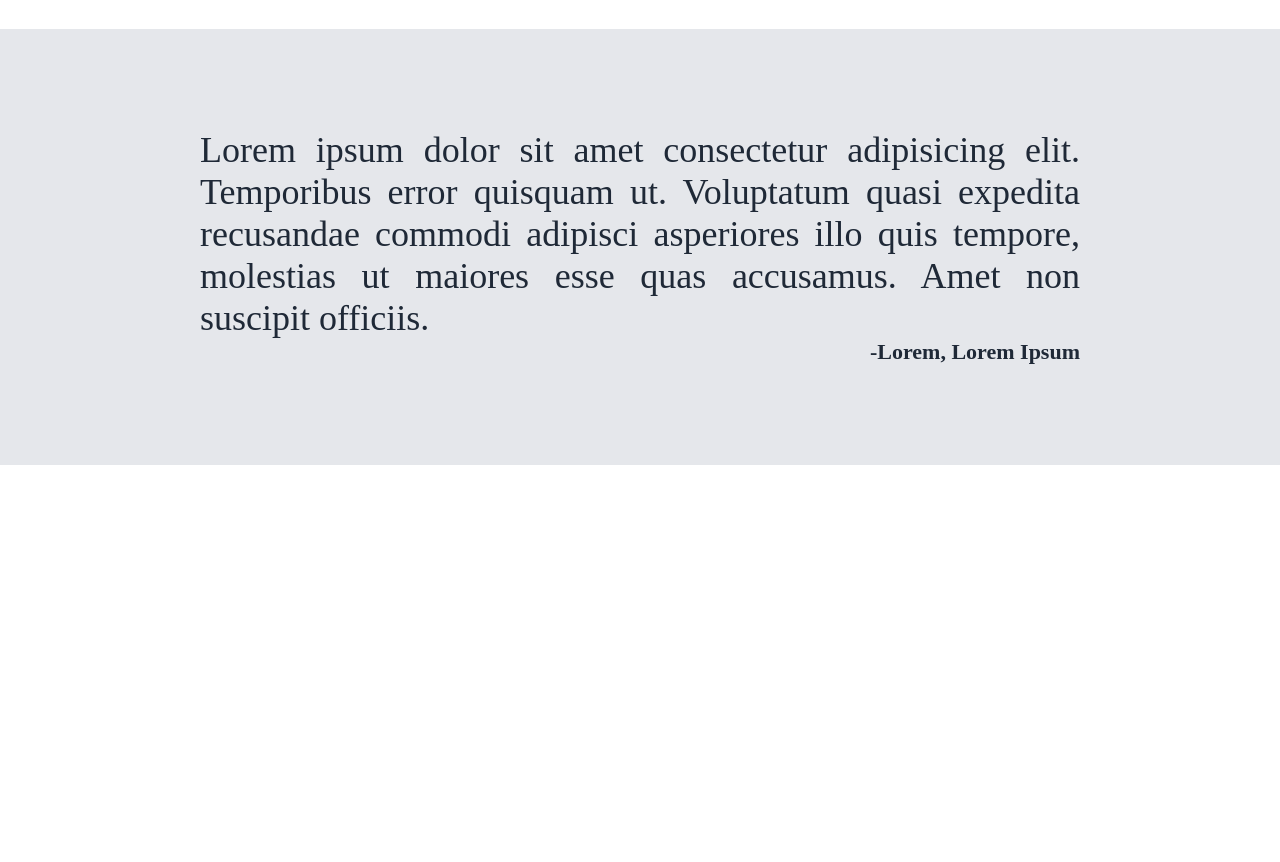
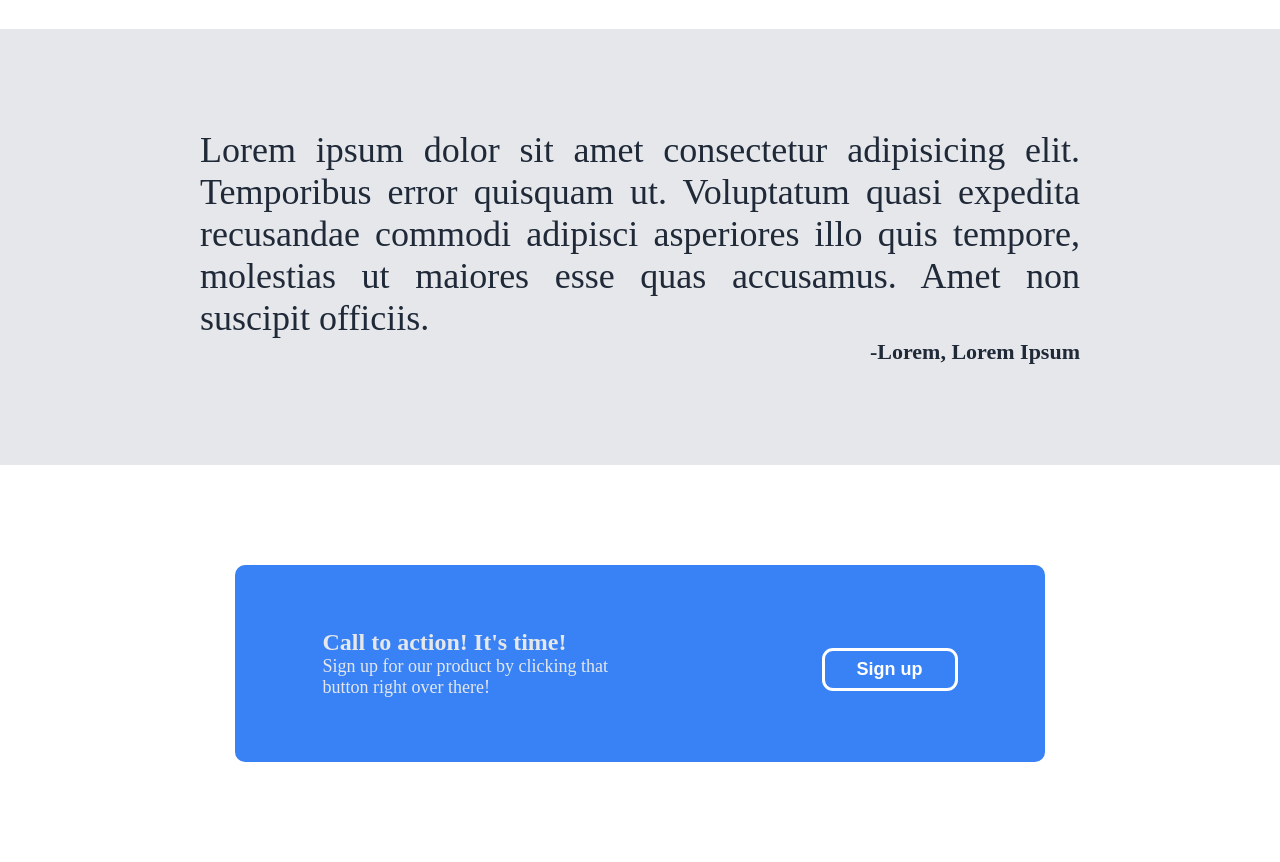
Before and after one commit to lucasgit13/full-website, a plain HTML site: page index.html in a window 1280 px wide. Shown: the part 755-1617 px from the top of the page. Before the commit the page ends 1220 px from the top, so only its background shows below. Drawn offline with Linux system fonts and the light colour scheme.

Commit message:
add action

```diff
--- a/index.html
+++ b/index.html
@@ -64,6 +64,16 @@
             <div class="quote-author">-Lorem, Lorem Ipsum</div>
         </div>
     </div>
+
+    <div class="action">
+        <div class="action-container">
+            <div class="left">
+                <div class="action-title">Call to action! It's time!</div>
+                <div class="action-text">Sign up for our product by clicking that button right over there!</div>
+            </div>
+            <button class="action-button">Sign up</button>
+        </div>
+    </div>
 </body>
 
 </html>
--- a/styles.css
+++ b/styles.css
@@ -165,3 +165,44 @@ ul {
     font-weight: bolder;
     color: #1f2937;
 }
+
+/* ACTION */
+
+.action {
+    display: flex;
+    justify-content: center;
+    align-items: center;
+    padding: 100px;
+}
+
+.action-container {
+    background-color: #3882f6;
+    display: flex;
+    justify-content: space-around;
+    align-items: center;
+    padding: 64px 0;
+    border-radius: 10px;
+    flex-basis: 75%;
+}
+
+.action-title {
+    font-size: 24px;
+    font-weight: bolder;
+    color: #e5e7eb;
+}
+
+.action-text {
+    font-size: 18px;
+    color: #e5e7eb;
+}
+
+.action-button {
+    background-color: #3882f6;
+    color: white;
+    padding: 8px 32px;
+    margin-top: 12px;
+    border: 3px solid white;
+    border-radius: 11px;
+    font-size: 18px;
+    font-weight: bolder;
+}
```
